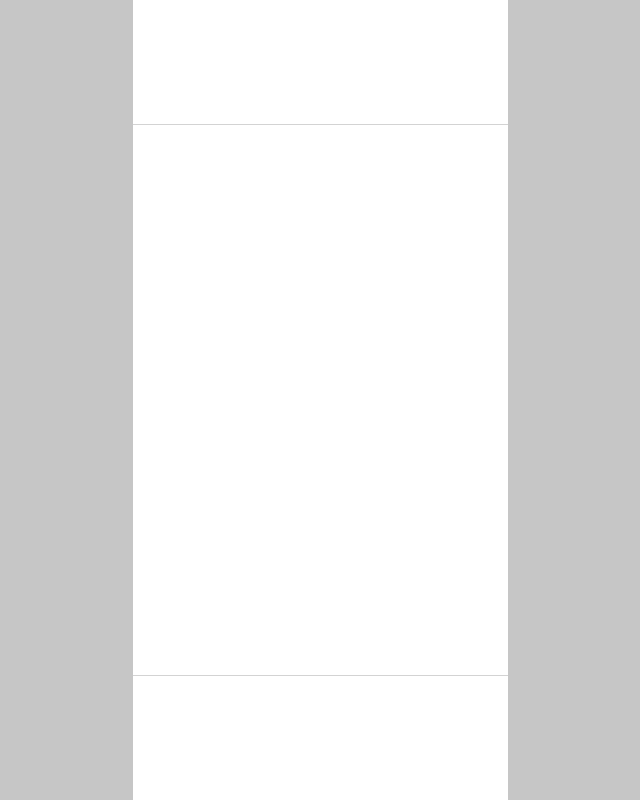
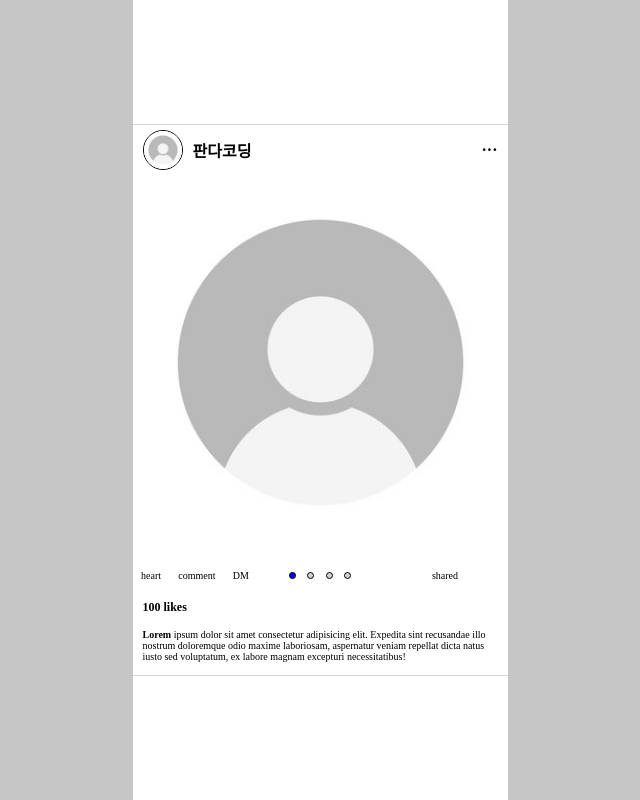
Before and after one commit to chaeeunj/zero-practice, a plain HTML site: page index.html in a window 1280 px wide. Shown: the whole page, without its empty margins (320-960 px from the left). Drawn offline with Linux system fonts and the light colour scheme.

Commit message:
인스타 클론코딩 완성

```diff
--- a/index.html
+++ b/index.html
@@ -22,9 +22,52 @@
 
     <div class="wrap">
       <div class="instagram">
-        <div class="header"></div>
-        <div class="img"></div>
-        <div class="footer"></div>
+        <div class="header">
+          <div class="header-left">
+            <img
+              class="header-img"
+              src="./img/profile.jpg"
+              width="38px"
+              height="38px"
+            />
+            <p>판다코딩</p>
+          </div>
+          <div class="header-right">
+            <p class="right-menu">···</p>
+          </div>
+        </div>
+        <div class="img">
+          <img src="./img/profile.jpg" width="100%" height="100%" />
+        </div>
+        <div class="footer">
+          <div class="top-left">
+            <span>heart</span>
+            <span>comment</span>
+            <span>DM</span>
+          </div>
+          <div class="top-center">
+            <ul>
+              <li style="background-color: blue"></li>
+              <li></li>
+              <li></li>
+              <li></li>
+            </ul>
+          </div>
+          <div class="top-right">
+            <span>shared</span>
+          </div>
+          <div class="like">
+            <p>100 likes</p>
+          </div>
+          <div class="comment">
+            <p>
+              <b>Lorem</b> ipsum dolor sit amet consectetur adipisicing elit.
+              Expedita sint recusandae illo nostrum doloremque odio maxime
+              laboriosam, aspernatur veniam repellat dicta natus iusto sed
+              voluptatum, ex labore magnam excepturi necessitatibus!
+            </p>
+          </div>
+        </div>
       </div>
     </div>
   </body>
--- a/style.css
+++ b/style.css
@@ -1,5 +1,9 @@
 body {
   background-color: #c6c6c6;
+  margin: 0px;
+}
+
+p {
   margin: 0px;
 }
 
@@ -28,14 +32,110 @@ body {
 
 .header {
   grid-area: header;
-  width: 100%;
+  width: auto;
+  height: auto;
+  margin: 5px 10px;
+  font-weight: bold;
+}
+
+.header-left {
+  float: left;
+  display: flex;
+  align-items: center;
+}
+
+.header-img {
+  border: 1px solid black;
+  border-radius: 50%;
+  margin-right: 10px;
+}
+
+.header-right {
+  float: right;
   height: 100%;
+  display: flex;
+  align-items: center;
+}
+
+.right-menu {
+  cursor: pointer;
+  user-select: none;
 }
 
 .img {
+  clear: both;
   grid-area: img;
 }
 
 .footer {
   grid-area: footer;
+  width: 100%;
+  height: 100%;
+  display: grid;
+  grid-template-columns: 1fr 1fr 1fr;
+  grid-template-rows: 50px auto auto;
+  grid-template-areas:
+    'top-left top-center top-right'
+    'like like like'
+    'comment comment comment';
 }
+
+.top-left {
+  grid-area: top-left;
+  display: flex;
+  font-size: 10px;
+  width: 100%;
+  height: 100%;
+  align-items: center;
+  justify-content: space-around;
+}
+
+.top-center {
+  grid-area: top-center;
+  display: flex;
+  font-size: 10px;
+  width: 100%;
+  height: 100%;
+  align-items: center;
+  justify-content: center;
+}
+
+.top-right {
+  grid-area: top-right;
+  display: flex;
+  font-size: 10px;
+  width: 100%;
+  height: 100%;
+  align-items: center;
+  justify-content: center;
+}
+
+.like {
+  grid-area: like;
+  font-size: 12px;
+  font-weight: bold;
+  margin: 0 10px;
+}
+
+.comment {
+  grid-area: comment;
+  font-size: 10px;
+  margin: 0 10px;
+}
+
+ul {
+  padding: 0px;
+  display: flex;
+  justify-content: space-between;
+  list-style: none;
+  width: 50%;
+}
+
+li {
+  width: 5px;
+  height: 5px;
+  border: 1px solid black;
+  background-color: black;
+  border-radius: 50%;
+  background-color: lightgray;
+}
```
Also changed, not shown: img/blank-profile-picture-973460_1280.webp (added), img/profile.jpg (added).
